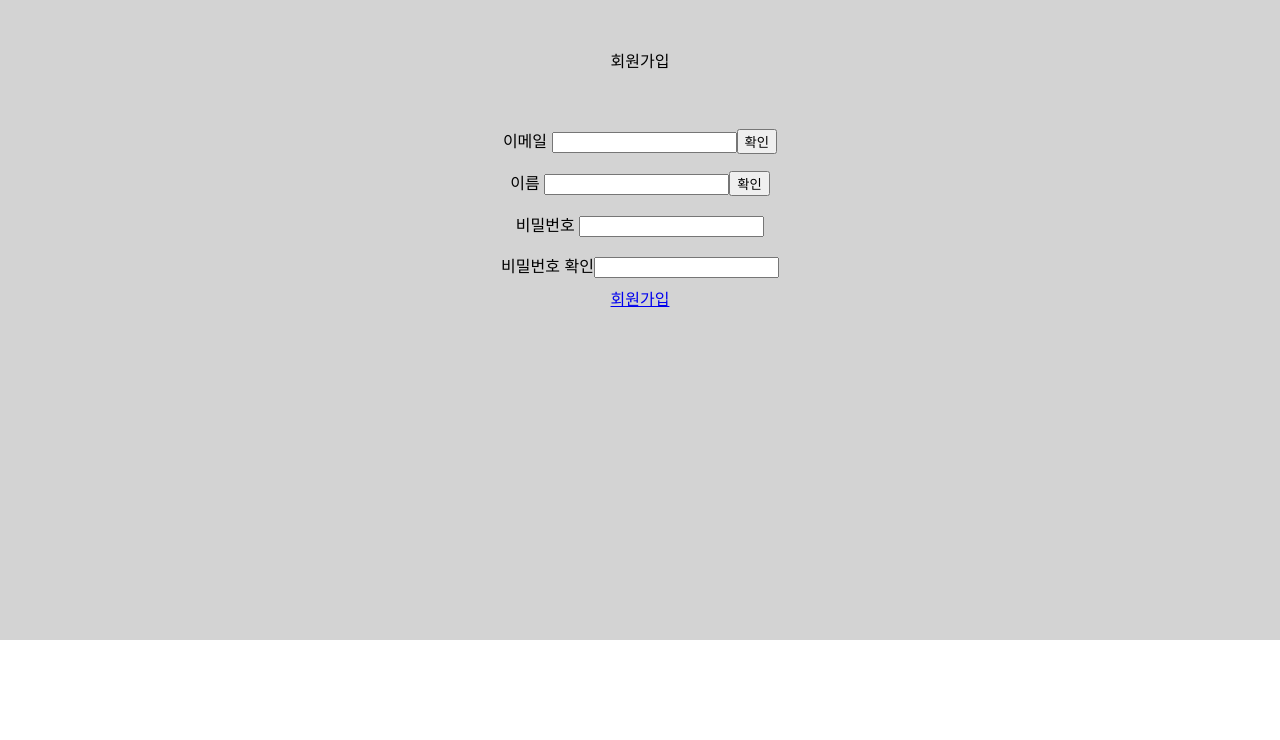
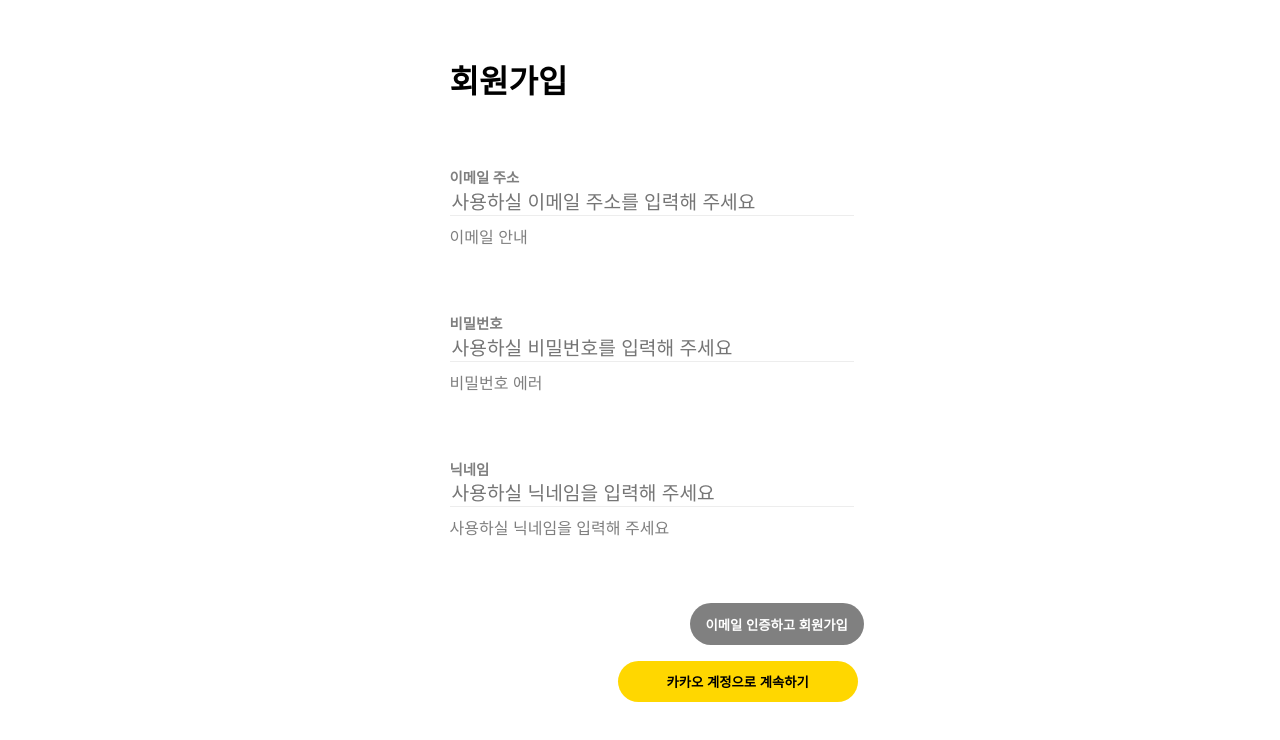
Before and after one commit to codestates/shelp, a React (Create React App) app in the folder shelp-client/: page /signup in a window 1280 px wide. Shown: the top 740 px of the page. Built offline with nearby package versions, Linux system fonts and the light colour scheme.

Commit message:
Add signup and main page layout

```diff
--- a/shelp-client/src/pages/intro.js
+++ b/shelp-client/src/pages/intro.js
@@ -1,22 +1,28 @@
 import { useState } from "react";
+import { Link } from "react-router-dom";
 import styled from "styled-components";
 import { LoginModal } from "./modals.js";
 
 const Wallpaper = styled.div`
-  display: flex;
-  flex-direction: column;
   position: absolute;
   top: 0;
   left: 0;
-  width: 100vw;
-  height: 100vh;
-  background: linear-gradient(
-      to bottom,
-      rgba(232, 232, 232, 0.3),
-      rgba(191, 191, 191, 1)
-    ),
-    url("background-food-1.jpeg"); // 이미지 상대경로 기준: index.html
+  width: 100%;
+  height: 100%;
+  background: url("https://picsum.photos/1920/1080"),
+    linear-gradient(to right bottom, rgba(0, 0, 0, 0.1), rgba(0, 0, 0, 0.5));
   background-size: cover; // cover;
+  background-repeat: no-repeat;
+`;
+
+const Wraper = styled.div`
+  position: absolute;
+  top: 0;
+  left: 0;
+  width: 100%;
+  height: 100%;
+  background-color: rgba(0, 0, 0, 0.5);
+  background-size: cover;
   background-repeat: no-repeat;
 `;
 
@@ -41,18 +47,23 @@
 
   return (
     <div>
-      <TouchPoint>
-        <div>오늘의 상차림, Shelp 와 함께하세요</div>
-        <button onClick={modalHandler}>로그인</button>
-        <button onClick={modalHandler}>회원가입</button>
-      </TouchPoint>
       {isModalOpen ? (
         <LoginModal
           modalHandler={modalHandler}
           handleResponseSuccess={handleResponseSuccess}
         />
       ) : null}
-      <Wallpaper></Wallpaper>
+      <Wallpaper>
+        <Wraper>
+          <TouchPoint>
+            <div>오늘의 상차림, Shelp 와 함께하세요</div>
+            <button>
+              <Link to="/login">로그인</Link>
+            </button>
+            <Link to="/signup">회원가입</Link>
+          </TouchPoint>
+        </Wraper>
+      </Wallpaper>
     </div>
   );
 }
--- a/shelp-client/src/pages/main.js
+++ b/shelp-client/src/pages/main.js
@@ -5,7 +5,7 @@
 import Navigationbar from "../components/navigationbar.js";
 import { AddItemModal } from "./modals.js";
 
-// const dummyCards = [1, 2, 3, 4, 5, 6, 7, 8, 9, 10, 11, 12, 13, 14, 15, 16];
+const dummyCards = [1, 2, 3, 4, 5, 6, 7, 8, 9, 10, 11, 12, 13, 14, 15, 16];
 
 const Container = styled.div`
   top: 0;
@@ -49,7 +49,7 @@
 const SortOpt = styled.div`
   height: 2rem;
   margin-right: 3rem;
-  margin-bottom: 0.5rem;
+  margin-bottom: 0.4rem;
   text-align: right;
 `;
 
@@ -64,7 +64,7 @@
   z-index: 900;
   position: absolute;
   left: 0;
-  top: 10em;
+  top: 9.5em;
   height: 32em;
   background-color: white;
   border-radius: 0 0.5em 0.5em 0;
@@ -114,25 +114,28 @@
 `;
 
 const RecipeContainer = styled.div`
-  flex: 10 0 auto;
-  background-color: peachpuff;
+  width: vw;
+  background-color: lightgrey;
   border: solid black 1px;
+  padding: 0.125em;
   display: flex;
   flex-flow: row wrap;
-  //justify-content: space-evenly;
+  align-items: left;
+  justify-content: space-around;
 `;
 
 const RecipeCard = styled.div`
-  width: 25em;
-  height: 15em;
-  background-color: rgba(0, 0, 0, 0.5);
+  width: 15em;
+  flex: 1 0 auto;
+  margin: 0.25em;
+  background-color: rgba(0, 0, 0, 0.2);
   border: solid grey 1px;
 `;
 
 // ===================================================================
 
 export function Main({ isLogin }) {
-  const [isFrigerOpen, setisFrigerOpen] = useState(false);
+  const [isFrigerOpen, setisFrigerOpen] = useState(null);
 
   const frigerHandler = () => {
     setisFrigerOpen(!isFrigerOpen);
@@ -145,6 +148,7 @@
         <button onClick={frigerHandler} className="friger-onoff">
           +
         </button>
+        <div>test</div>
       </Friger>
       <Navigationbar isLogin={isLogin} />
       <Searchbar>
@@ -167,6 +171,12 @@
         <RecipeContainer>
           <RecipeCard>card1</RecipeCard>
           <RecipeCard>card2</RecipeCard>
+          <RecipeCard>card3</RecipeCard>
+          <RecipeCard>card4</RecipeCard>
+          <RecipeCard>card5</RecipeCard>
+          <RecipeCard>card6</RecipeCard>
+          <RecipeCard>card7</RecipeCard>
+          <RecipeCard>card8</RecipeCard>
         </RecipeContainer>
       </Section>
     </Container>
--- a/shelp-client/src/pages/mypage.js
+++ b/shelp-client/src/pages/mypage.js
@@ -31,17 +31,16 @@
   box-shadow: 0em 0em 1em rgba(0, 0, 0, 0.3);
   border-radius: 0.5rem;
   display: flex;
+  align-items: center;
 
   > div.profile-image {
     flex: 1 0 auto;
     position: absolute;
-    left: 10rem;
-    top: 2rem;
-    width: 12rem;
-    height: 12rem;
+    width: 10rem;
+    height: 10rem;
+    margin-left: 2rem;
     border-radius: 50%;
     overflow: hidden;
-    /* margin: 3em 3em 3em 10em; */
     color: grey;
   }
 
@@ -51,8 +50,8 @@
     top: 3rem;
     flex: 1 0 auto;
     display: flex;
-
     flex-direction: column;
+    justify-items: center;
 
     > div.profile-email {
       flex: 1 0 auto;
@@ -68,11 +67,19 @@
 
 const Setting = styled.div`
   flex: 1 0 auto;
+  background-color: grey;
+  border: sold black 1px;
+`;
+
+const Collection = styled.div`
+  flex: 2 0 auto;
   background-color: white;
   margin: 0.5rem 1rem 1rem 1rem;
   box-shadow: 0em 0em 1em rgba(0, 0, 0, 0.3);
   border-radius: 0.5rem;
 `;
+
+const AlarmSet = styled.div``;
 
 function Mypage({ profile, setProfile }) {
   const [tempProfile, setTempProfile] = useState(Profile);
@@ -84,15 +91,16 @@
       <Section>
         <Profile>
           <div className="profile-image">
-            <img src="https://picsum.photos/300/300?random=2" />
+            <img src="https://picsum.photos/300/300?random=1" />
           </div>
           <div className="profile-container">
             <div className="profile-name">김철수</div>
             <span>님 환영합니다.</span>
             <div className="profile-email">myshelp@gmail.com</div>
           </div>
+          <Setting />
         </Profile>
-        <Setting></Setting>
+        <Collection></Collection>
       </Section>
     </Container>
   );
--- a/shelp-client/src/pages/signup.js
+++ b/shelp-client/src/pages/signup.js
@@ -1,77 +1,108 @@
+import { useEffect, useState } from "react";
 import { Link } from "react-router-dom";
-import axios from "axios";
-import { useState } from "react";
 import styled from "styled-components";
-const serverUrl = "https://randomdomain:4000";
+import { LoginModal } from "./modals.js";
 
-const Container = styled.div`
-  background-color: lightgrey;
-  text-align: center;
-  min-height: 40rem;
+// font-family: adobe-clean-han-japanese,-apple-system,BlinkMacSystemFont,Segoe UI,Roboto,sans-serif;
+const TouchPoint = styled.div`
+  position: relative;
+  width: 36vw;
+  height: 90vh;
+  z-index: 999;
+  padding: 5vh;
+  margin-left: 32vw;
+  background-color: white;
+  align-content: space-between;
 
   > div.title {
-    padding: 3rem;
+    margin-top: 1rem;
+    font-weight: bold;
+    font-size: 200%;
   }
 
-  > div.inputPlace {
-    padding: 0.5rem;
+  > div.requirment {
+    margin-top: 4rem;
+    font-size: 90%;
+    font-weight: bold;
+    color: rgba(0, 0, 0, 0.5);
+  }
+
+  > input {
+    color: rgba(0, 0, 0, 0.3);
+    padding-top: 0.3rem;
+    font-size: 1.2rem;
+    width: 25rem;
+    outline: none;
+    border-top-width: 0;
+    border-left-width: 0;
+    border-right-width: 0;
+    border-bottom-width: 0.5px;
+    border-color: rgba(0, 0, 0, 0.1);
+  }
+
+  > input:focus {
+    color: rgba(0, 0, 0, 0.8);
+    border-bottom-width: 2.5px;
+    border-color: rgba(0, 0, 0, 0.5);
+  }
+
+  > div.message {
+    margin-top: 0.5rem;
+    color: rgba(0, 0, 0, 0.5);
+    font-size: 1rem;
+    margin-bottom: 1rem;
   }
 
   > button.submit {
-    margin: 2rem;
-    background-color: salmon;
-    color: grey;
+    height: auto;
+    margin-top: 3rem;
+    margin-left: 15rem;
+    padding: 0.7rem 1rem;
+    background-color: grey;
+    color: white;
+    font-weight: bold;
+    border-style: hidden;
+    border-radius: 2rem;
+    cursor: pointer;
+  }
+
+  > button.oauth {
+    width: 15rem;
+    height: auto;
+    margin-top: 1rem;
+    margin-left: 10.5rem;
+    padding: 0.7rem 1rem;
+    background-color: gold;
+    color: black;
+    font-weight: bold;
+    border-style: hidden;
+    border-radius: 2rem;
+    cursor: pointer;
   }
 `;
 
-function Signup() {
-  const [signupInfo, setSignupInfo] = useState({
-    email: "",
-    username: "",
-    password: "",
-    desc: "",
-    image: "",
-  });
-  const [errorMessage, setErrorMessage] = useState("");
-
-  const handleInputValue = (key) => (e) => {
-    setSignupInfo({ ...signupInfo, [key]: e.target.value });
-  };
-
-  const handlePasswordError = (checkPassword) => {
-    if (checkPassword !== signupInfo.password) {
-      return setErrorMessage("비밀번호가 일치하지 않습니다");
-    }
-  };
-
-  const handleSignup = () => {
-    if (errorMessage === "") {
-      axios.post(`${serverUrl}/user/signup`, signupInfo);
-    }
-  };
+export default function About({ handleResponseSuccess }) {
+  const [inputOn, setInputOn] = useState(false);
 
   return (
-    <Container>
-      <div className="title">회원가입</div>
-      <div className="inputPlace">
-        이메일 <input onChange={(e) => handleInputValue("email")} />
-        <button>확인</button>
-      </div>
-      <div className="inputPlace">
-        이름 <input onChange={(e) => handleInputValue("username")} />
-        <button>확인</button>
-      </div>
-      <div className="inputPlace">
-        비밀번호 <input onChange={(e) => handleInputValue("password")} />
-      </div>
-      <div className="inputPlace">
-        비밀번호 확인
-        <input onChange={(e) => handlePasswordError(e.target.value)} />
-      </div>
-      <div>{errorMessage}</div>
-      <Link to="/">회원가입</Link>
-    </Container>
+    <div>
+      <TouchPoint>
+        <div className="title">회원가입</div>
+        <div className="requirment">이메일 주소</div>
+        <input placeholder="사용하실 이메일 주소를 입력해 주세요"></input>
+        <div className="message">이메일 안내</div>
+        <div className="requirment">비밀번호</div>
+        <input
+          type="password"
+          placeholder="사용하실 비밀번호를 입력해 주세요"
+        ></input>
+        <div className="message">비밀번호 에러</div>
+        <div className="requirment">닉네임</div>
+        <input placeholder="사용하실 닉네임을 입력해 주세요"></input>
+        <div className="message">사용하실 닉네임을 입력해 주세요</div>
+        <button className="submit">이메일 인증하고 회원가입</button>
+        <button className="oauth">카카오 계정으로 계속하기</button>
+      </TouchPoint>
+    </div>
   );
 }
-
-export default Signup;
```
